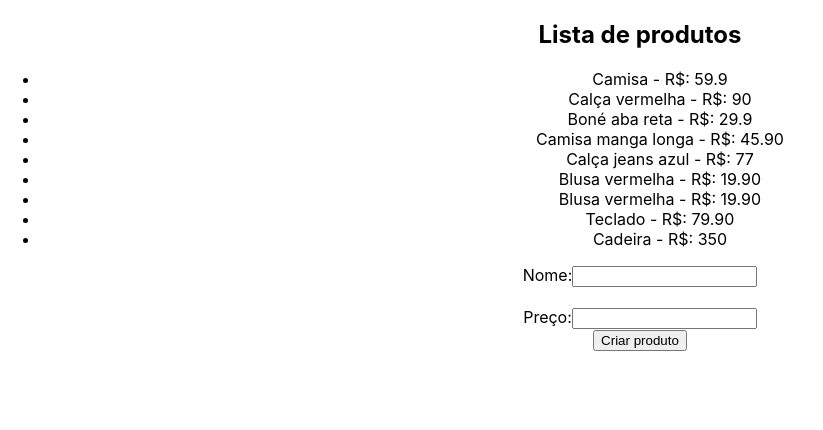
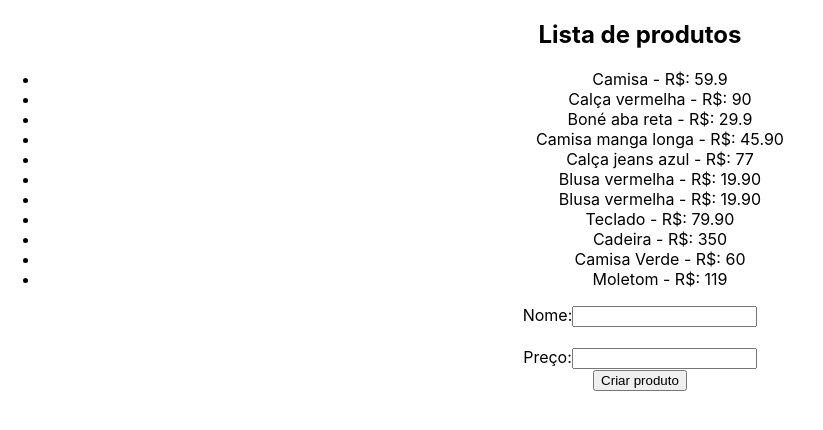
Before and after one commit to GilbertoASJ/ReactJs-Course, a React (Create React App) app in the folder 6_http_react/: page / in a window 1280 px wide. Shown: the top 430 px of the page, without its empty margins (0-823 px from the left). Built offline with nearby package versions, Linux system fonts and the light colour scheme; data requests are answered from the project's data file.

Commit message:
Feature: :sparkles: Custom hook for data rescue

```diff
--- a/6_http_react/data/db.json
+++ b/6_http_react/data/db.json
@@ -44,6 +44,16 @@
       "name": "Cadeira",
       "price": "350",
       "id": 9
+    },
+    {
+      "name": "Camisa Verde",
+      "price": "60",
+      "id": 10
+    },
+    {
+      "name": "Moletom",
+      "price": "119",
+      "id": 11
     }
   ]
 }
--- a/6_http_react/src/App.jsx
+++ b/6_http_react/src/App.jsx
@@ -1,28 +1,33 @@
 import './App.css';
 import { useState, useEffect } from 'react'
+
+// Custom hooks
+import { useFetch } from './hooks/useFetch'
 
 const url = 'http://localhost:3000/products'
 
 function App() {
 
     const [products, setProducts] = useState([])
+
+    const { data: items } = useFetch(url)
     const [productName, setProductName] = useState("")
     const [productPrice, setProductPrice] = useState("")
 
     // 1 - Resgatando dados
-    useEffect(() => {
+    // useEffect(() => {
 
-        async function fetchData() {
+    //     async function fetchData() {
 
-            const res = await fetch(url)
-            const data = await res.json()
+    //         const res = await fetch(url)
+    //         const data = await res.json()
 
-            setProducts(data)
-        }
+    //         setProducts(data)
+    //     }
 
-        fetchData()
+    //     fetchData()
 
-    }, [])
+    // }, [])
 
     // 2 - Adicionando produtos
     const handleSubmit = async (e) => {
@@ -56,7 +61,7 @@ function App() {
             <h2>Lista de produtos</h2>
 
             <ul>
-                {products.map((product) => (
+                {items && items.map((product) => (
 
                     <li key={product.id}>
                         {product.name} - R$: {product.price}
--- /dev/null
+++ b/6_http_react/src/hooks/useFetch.jsx
@@ -0,0 +1,23 @@
+import { useState, useEffect } from 'react'
+
+// 4 - Custom Hooks
+export const useFetch = (url) => {
+
+	const [data, setData] = useState(null)
+
+	useEffect(() => {
+
+		const fetchData = async () => {
+
+			const res = await fetch(url)
+			const json = await res.json()
+
+			setData(json)
+		}
+
+		fetchData()
+
+	}, [url])
+
+	return { data }
+}
```
